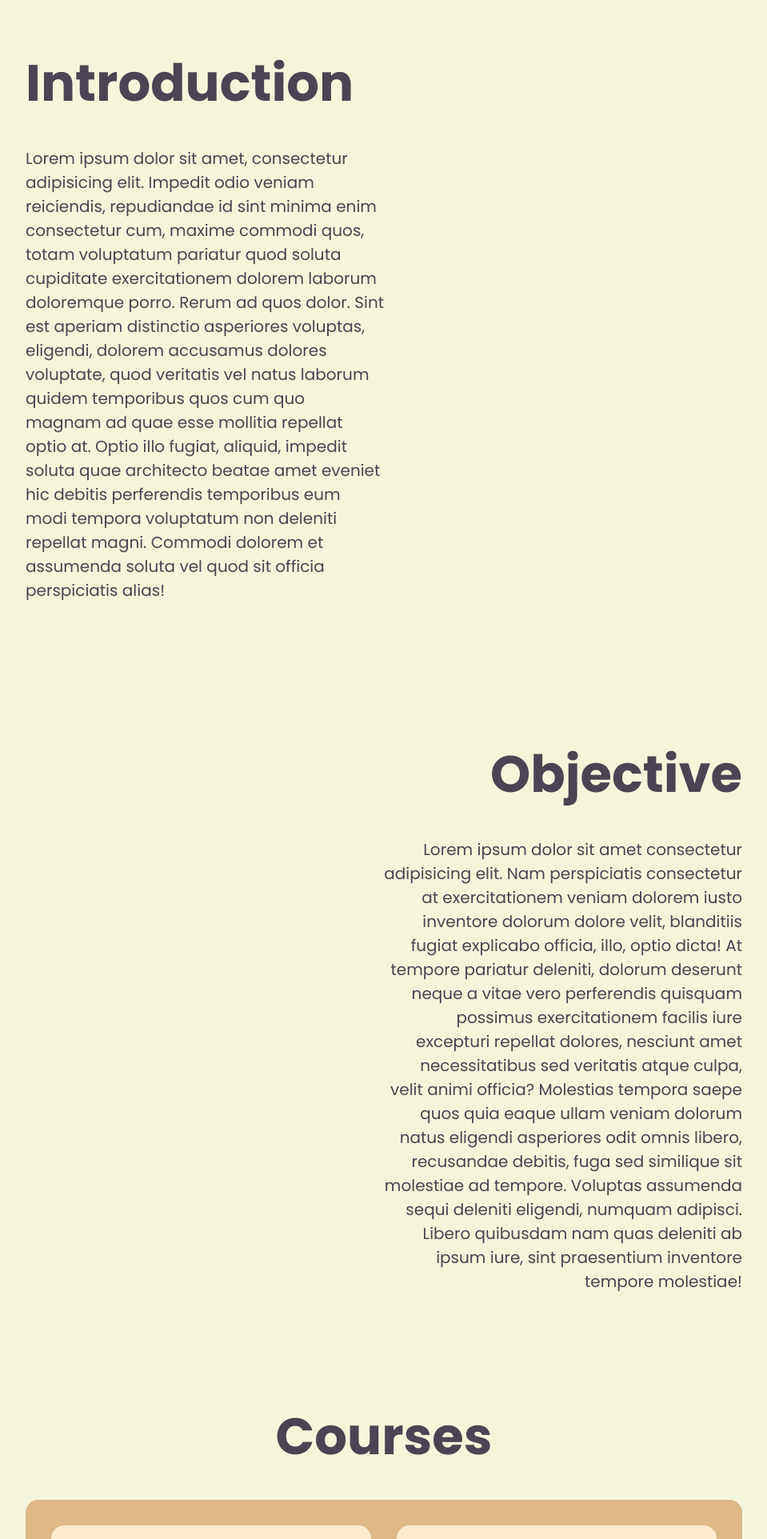
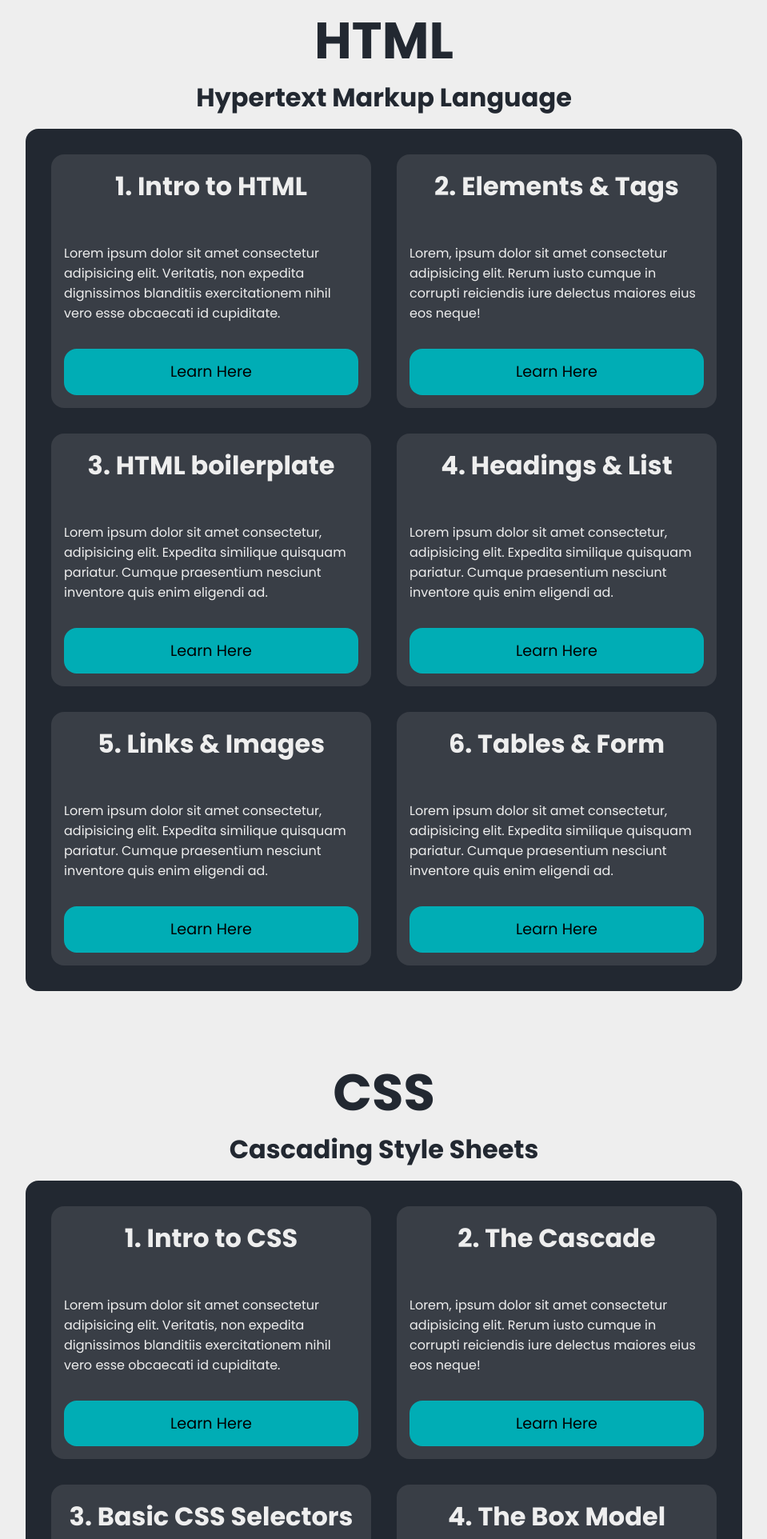
Before and after one commit to vanrussel/Group-Tutorial, a plain HTML site: page index.html in a window 1280 px wide. Shown: the part 876-2800 px from the top of the page at 80% size, without its empty margins (160-1119 px from the left). Drawn offline with Linux system fonts and the light colour scheme.

Commit message:
Updated color palette, added HTML & CSS course, and enhanced lesson pages
I updated the color palette for the homepage and lesson pages to improve visual consistency across the website. Additionally, I added HTML and CSS lessons

```diff
--- a/index.html
+++ b/index.html
@@ -17,71 +17,136 @@
             <a href="#groupMem">Members</a></li>
         </nav>
     </header>
+
     <main>
         <section id="groupName">
             <h1>Team Smash / <span style="font-weight: 400;">tutorials</h1>
         </section>
-        <section id="groupIntro">
+
+        <!-- <section id="groupIntro">
             <h1>Introduction</h1>
             <p>Lorem ipsum dolor sit amet, consectetur adipisicing elit. Impedit odio veniam reiciendis, repudiandae id sint minima enim consectetur cum, maxime commodi quos, totam voluptatum pariatur quod soluta cupiditate exercitationem dolorem laborum doloremque porro. Rerum ad quos dolor. Sint est aperiam distinctio asperiores voluptas, eligendi, dolorem accusamus dolores voluptate, quod veritatis vel natus laborum quidem temporibus quos cum quo magnam ad quae esse mollitia repellat optio at. Optio illo fugiat, aliquid, impedit soluta quae architecto beatae amet eveniet hic debitis perferendis temporibus eum modi tempora voluptatum non deleniti repellat magni. Commodi dolorem et assumenda soluta vel quod sit officia perspiciatis alias!</p>
         </section>
+
         <section id="groupObj">
             <h1>Objective</h1>
             <p>Lorem ipsum dolor sit amet consectetur adipisicing elit. Nam perspiciatis consectetur at exercitationem veniam dolorem iusto inventore dolorum dolore velit, blanditiis fugiat explicabo officia, illo, optio dicta! At tempore pariatur deleniti, dolorum deserunt neque a vitae vero perferendis quisquam possimus exercitationem facilis iure excepturi repellat dolores, nesciunt amet necessitatibus sed veritatis atque culpa, velit animi officia? Molestias tempora saepe quos quia eaque ullam veniam dolorum natus eligendi asperiores odit omnis libero, recusandae debitis, fuga sed similique sit molestiae ad tempore. Voluptas assumenda sequi deleniti eligendi, numquam adipisci. Libero quibusdam nam quas deleniti ab ipsum iure, sint praesentium inventore tempore molestiae!</p>
-        </section>
+        </section> -->
+
         <section id="courses">
-            <h1>Courses</h1>
+            <h1>HTML</h1>
+            <h3>Hypertext Markup Language</h1>
             <div class="courseContainer">
                 <div class="tutorial">
-                    <h3>HTML</h3>
+                    <h3>1. Intro to HTML</h3>
                     <p>Lorem ipsum dolor sit amet consectetur adipisicing elit. Veritatis, non expedita dignissimos blanditiis exercitationem nihil vero esse obcaecati id cupiditate.</p>
                     <a href="css-topics/lesson.html"><input class="button" type="button" value="Learn Here"></a>
                 </div>
+
                 <div class="tutorial">
-                    <h3>CSS</h3>
+                    <h3>2. Elements & Tags</h3>
                     <p>Lorem, ipsum dolor sit amet consectetur adipisicing elit. Rerum iusto cumque in corrupti reiciendis iure delectus maiores eius eos neque!</p>
                     <a href="css-topics/lesson.html"><input class="button" type="button" value="Learn Here"></a>
                 </div>
+
                 <div class="tutorial">
-                    <h3>Javascript</h3>
+                    <h3>3. HTML boilerplate</h3>
                     <p>Lorem ipsum dolor sit amet consectetur, adipisicing elit. Expedita similique quisquam pariatur. Cumque praesentium nesciunt inventore quis enim eligendi ad.</p>
                     <a href="css-topics/lesson.html"><input class="button" type="button" value="Learn Here"></a>
                 </div>
+
                 <div class="tutorial">
-                    <h3>Php</h3>
+                    <h3>4. Headings & List</h3>
                     <p>Lorem ipsum dolor sit amet consectetur, adipisicing elit. Expedita similique quisquam pariatur. Cumque praesentium nesciunt inventore quis enim eligendi ad.</p>
                     <a href="css-topics/lesson.html"><input class="button" type="button" value="Learn Here"></a>
                 </div>
+
                 <div class="tutorial">
-                    <h3>MySQL</h3>
+                    <h3>5. Links & Images</h3>
+                    <p>Lorem ipsum dolor sit amet consectetur, adipisicing elit. Expedita similique quisquam pariatur. Cumque praesentium nesciunt inventore quis enim eligendi ad.</p>
+                    <a href="css-topics/lesson.html"><input class="button" type="button" value="Learn Here"></a>
+                </div>
+
+                <div class="tutorial">
+                    <h3>6. Tables & Form</h3>
                     <p>Lorem ipsum dolor sit amet consectetur, adipisicing elit. Expedita similique quisquam pariatur. Cumque praesentium nesciunt inventore quis enim eligendi ad.</p>
                     <a href="css-topics/lesson.html"><input class="button" type="button" value="Learn Here"></a>
                 </div>
             </div>
         </section>
+
+        <section id="courses">
+            <h1>CSS</h1>
+            <h3>Cascading Style Sheets</h1>
+            <div class="courseContainer">
+                <div class="tutorial">
+                    <h3>1. Intro to CSS</h3>
+                    <p>Lorem ipsum dolor sit amet consectetur adipisicing elit. Veritatis, non expedita dignissimos blanditiis exercitationem nihil vero esse obcaecati id cupiditate.</p>
+                    <a href="css-topics/lesson.html"><input class="button" type="button" value="Learn Here"></a>
+                </div>
+
+                <div class="tutorial">
+                    <h3>2. The Cascade</h3>
+                    <p>Lorem, ipsum dolor sit amet consectetur adipisicing elit. Rerum iusto cumque in corrupti reiciendis iure delectus maiores eius eos neque!</p>
+                    <a href="css-topics/lesson.html"><input class="button" type="button" value="Learn Here"></a>
+                </div>
+
+                <div class="tutorial">
+                    <h3>3. Basic CSS Selectors</h3>
+                    <p>Lorem, ipsum dolor sit amet consectetur adipisicing elit. Rerum iusto cumque in corrupti reiciendis iure delectus maiores eius eos neque!</p>
+                    <a href="css-topics/lesson.html"><input class="button" type="button" value="Learn Here"></a>
+                </div>
+
+                <div class="tutorial">
+                    <h3>4. The Box Model</h3>
+                    <p>Lorem ipsum dolor sit amet consectetur, adipisicing elit. Expedita similique quisquam pariatur. Cumque praesentium nesciunt inventore quis enim eligendi ad.</p>
+                    <a href="css-topics/lesson.html"><input class="button" type="button" value="Learn Here"></a>
+                </div>
+
+                <div class="tutorial">
+                    <h3>5. Colors</h3>
+                    <p>Lorem ipsum dolor sit amet consectetur, adipisicing elit. Expedita similique quisquam pariatur. Cumque praesentium nesciunt inventore quis enim eligendi ad.</p>
+                    <a href="css-topics/lesson.html"><input class="button" type="button" value="Learn Here"></a>
+                </div>
+
+                <div class="tutorial">
+                    <h3>6. Block & Inline</h3>
+                    <p>Lorem, ipsum dolor sit amet consectetur adipisicing elit. Rerum iusto cumque in corrupti reiciendis iure delectus maiores eius eos neque!</p>
+                    <a href="css-topics/lesson.html"><input class="button" type="button" value="Learn Here"></a>
+                </div>
+
+            </div>
+        </section>
+
         <section id="groupMem">
             <h1>Team Smash / <span style="font-weight: 400;">Members</span></h1>
+
             <div class="profileContainer">
                 <div class="profile">
                     <img src="pic/carlo.png" class="pic">
                     <h2>Francis</h2>
                 </div>
+
                 <div class="profile">
                     <img src="pic/adrian.png" class="pic">
                     <h2>Ragunton</h2>
                 </div>
+
                 <div class="profile">
                     <img src="pic/nacionales.png" class="pic">
                     <h2>Nacionales</h2>
                 </div>
+
                 <div class="profile">
                     <img src="pic/van.jpg" class="pic">
                     <h2>Sta. Ana</h2>
                 </div>
+
                 <div class="profile">
                     <img src="pic/allen.png" class="pic">
                     <h2>Barcial</h2>
                 </div>
+
                 <div class="profile">
                     <img src="pic/ash.jpg" class="pic">
                     <h2>Orlanda</h2>
@@ -89,5 +154,6 @@
             </div>
         </section>
     </main>
+
 </body>
 </html>
--- a/stylesheets/lesson-style.css
+++ b/stylesheets/lesson-style.css
@@ -17,7 +17,7 @@
 }
 
 body {
-    background-color: #4B4453;
+    background-color: #EEEEEE;
     display: grid;
     height: 100vh;
     width: 100%;
@@ -58,7 +58,7 @@ nav svg {
 }
 
 main {
-    background-color: beige;
+    background-color: #EEEEEE;
     grid-area: main;
     font-size: 1.25rem;
     padding: 3em;
@@ -71,11 +71,11 @@ main::-webkit-scrollbar {
 }
 
 main::-webkit-scrollbar-track {
-    background: beige;
+    background: #dddddd;
 }
 
 main::-webkit-scrollbar-thumb {
-    background: rgb(168, 168, 132);
+    background: #393E46;
 }
 
 main h2 {
@@ -95,7 +95,7 @@ main p {
 }
 
 aside {
-    background-color: cornflowerblue;
+    background-color: #222831;
     grid-area: sidebar;
     overflow-y: auto;
     padding-bottom: 4rem;
@@ -107,16 +107,21 @@ aside::-webkit-scrollbar {
 }
 
 aside::-webkit-scrollbar-track {
-    background: hsl(219, 79%, 66%);
+    background: #393E46;
 }
 
 aside::-webkit-scrollbar-thumb {
-    background: hsl(204, 65%, 38%);
+    background: #b6bebe;
 }
 
 aside h3 {
     margin: 1rem;
     font-size: 1.5rem;
+    color: #EEEEEE;
+}
+
+aside a {
+    color: #EEEEEE;
 }
 
 aside a:link{
@@ -128,10 +133,5 @@ aside a:link{
 
 aside a:hover {
     color: white;
-    background-color: hsl(204, 65%, 38%);
+    background-color: #00ADB5;
 }
-
-.active {
-    background-color: hsl(204, 65%, 38%);
-    color: white;
-}
--- a/stylesheets/style.css
+++ b/stylesheets/style.css
@@ -7,15 +7,14 @@
     list-style-type: none;
     font-family: 'Poppins', sans-serif;
     box-sizing: border-box;
-    color: #4B4453;
+    color: #222831;
     scroll-behavior: smooth;
 }
 
 body {
-    background-color: beige;
+    background-color: #EEEEEE;
     min-height: calc(100vh - 4rem);
     width: 100%;
-
 }
 
 header {
@@ -46,13 +45,13 @@ nav a {
 }
 
 nav a:hover {
-    color: darkcyan;
-    background-color: lightblue;
+    color: black;
+    background-color: #3cc8d0;
     transition: ease-in 0.1s;
 }
 
 main {
-    background-color: beige;
+    background-color: #EEEEEE;
     padding: 0 12rem 0rem 12rem;
     gap: 2rem;
     min-height: 100vh;
@@ -80,15 +79,22 @@ main {
 #courses h1 {
     font-size: 4rem;
     text-align: center;
-    margin-block: 2rem;
     align-content: center;
+    margin-top: 15px;
+}
+
+#courses h3 {
+    font-size: 2rem;
+    text-align: center;
+    align-content: center;
+    margin-bottom: 15px;
 }
 
 .courseContainer {
     padding: 2rem;
     gap: 2rem;
     border-radius: 1rem;
-    background-color: burlywood;
+    background-color: #222831;
     display: grid;
     grid-template-columns: repeat(auto-fit, minmax(24rem, 1fr));
     grid-template-rows: auto auto auto;
@@ -96,7 +102,7 @@ main {
 
 .tutorial {
     border-radius: 1rem;
-    background-color: blanchedalmond;
+    background-color: #393E46;
     width: auto;
     height: auto;
     font-size: 1rem;
@@ -106,12 +112,19 @@ main {
     grid-row: span 3;
 }
 
+.tutorial h3,
+.tutorial p {
+    color: #EEEEEE;
+}
+
+
 .button {
     border-radius: 1rem;
     font-size: 1.2rem;
     width: 100%;
     height: 3em;
-    background-color: cyan;
+    background-color: #00ADB5;
+    color: black;
     border: none;
 }
 
@@ -120,7 +133,7 @@ main {
 }
 
 .button:active {
-    background-color: steelblue;
+    background-color: #1899a0;
     color: #fff;
 }
 
@@ -192,16 +205,20 @@ main {
     border-radius: 1rem;
     grid-template-columns: repeat(auto-fit, minmax(24rem, 1fr));
     grid-template-rows: auto auto;
-    background-color: rgb(97, 210, 214);
+    background-color: #222831;
 }
 
 .profile {
-    background-color: cadetblue;
+    background-color: #393E46;
     display: grid;
     grid-template-rows: subgrid;
     grid-row: span 2;
     border-radius: 1rem;
     padding: 2rem;
+}
+
+.profile h2 {
+    color: #EEEEEE;
 }
 
 .profile * {
```
Also changed, not shown: css-topics/lesson.html (+20 -8 lines).
